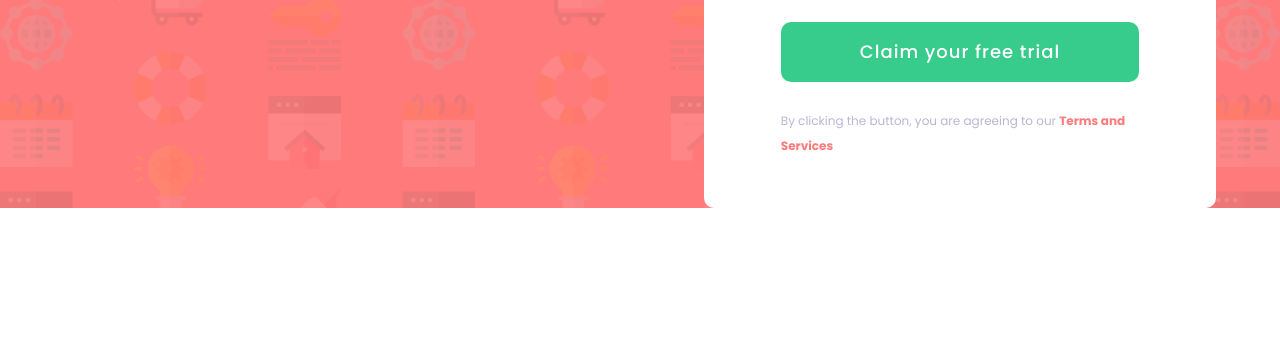
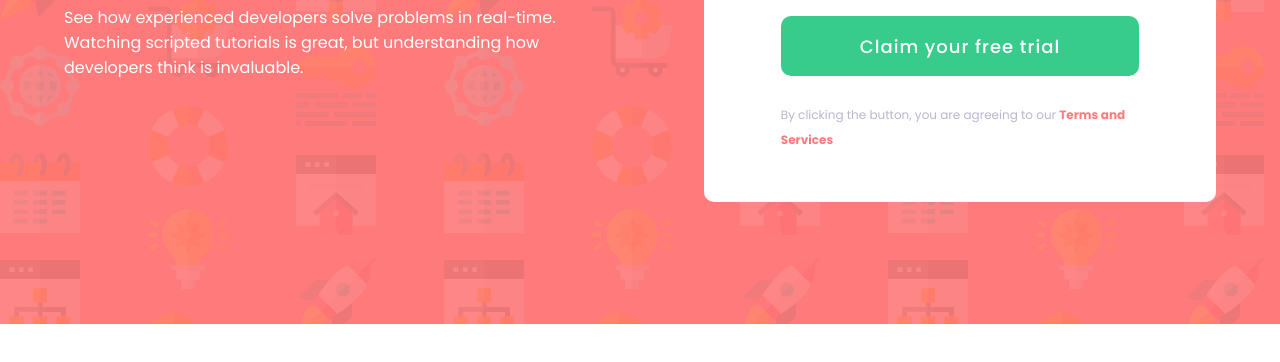
Before and after one commit to graiess073029/Sign-up-challenge, a plain HTML site: page index.html in a window 1280 px wide. Shown: the part 476-838 px from the top of the page. Before the commit the page ends 800 px from the top, so only its background shows below. Drawn offline with Linux system fonts and the light colour scheme.

Commit message:
Update styles.css

```diff
--- a/styles.css
+++ b/styles.css
@@ -32,7 +32,7 @@
 
 .root,body,html{
     width: 100%;
-    height: max-content;
+    height: 100%;
 }
 
 @media screen and (min-width: 769px) {
@@ -40,7 +40,7 @@
         display: flex;
         padding: 3% 0% 0% 0%;
         justify-content: space-around;
-        height: max-content;
+        height: 100%;
     }
 
     .root{
```
